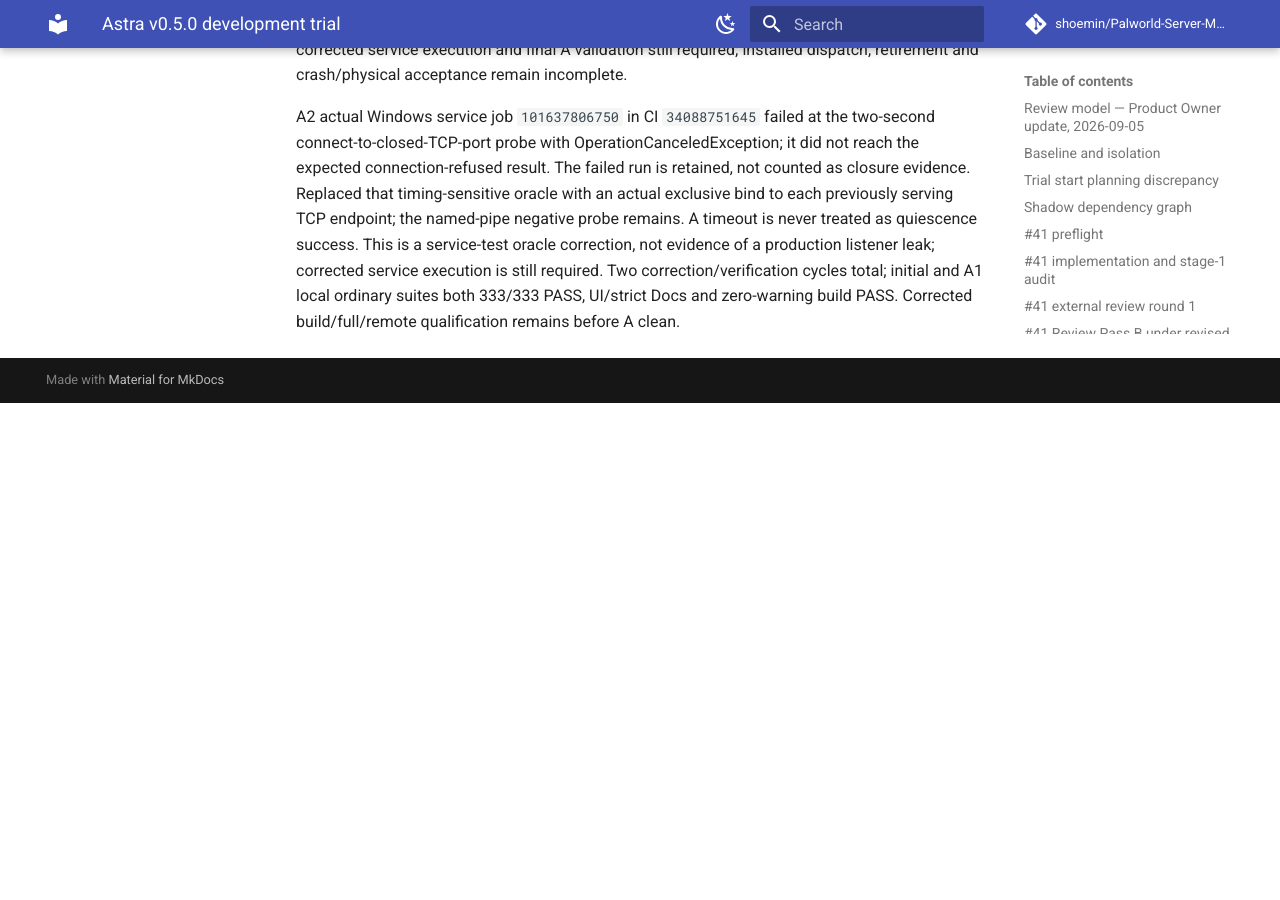
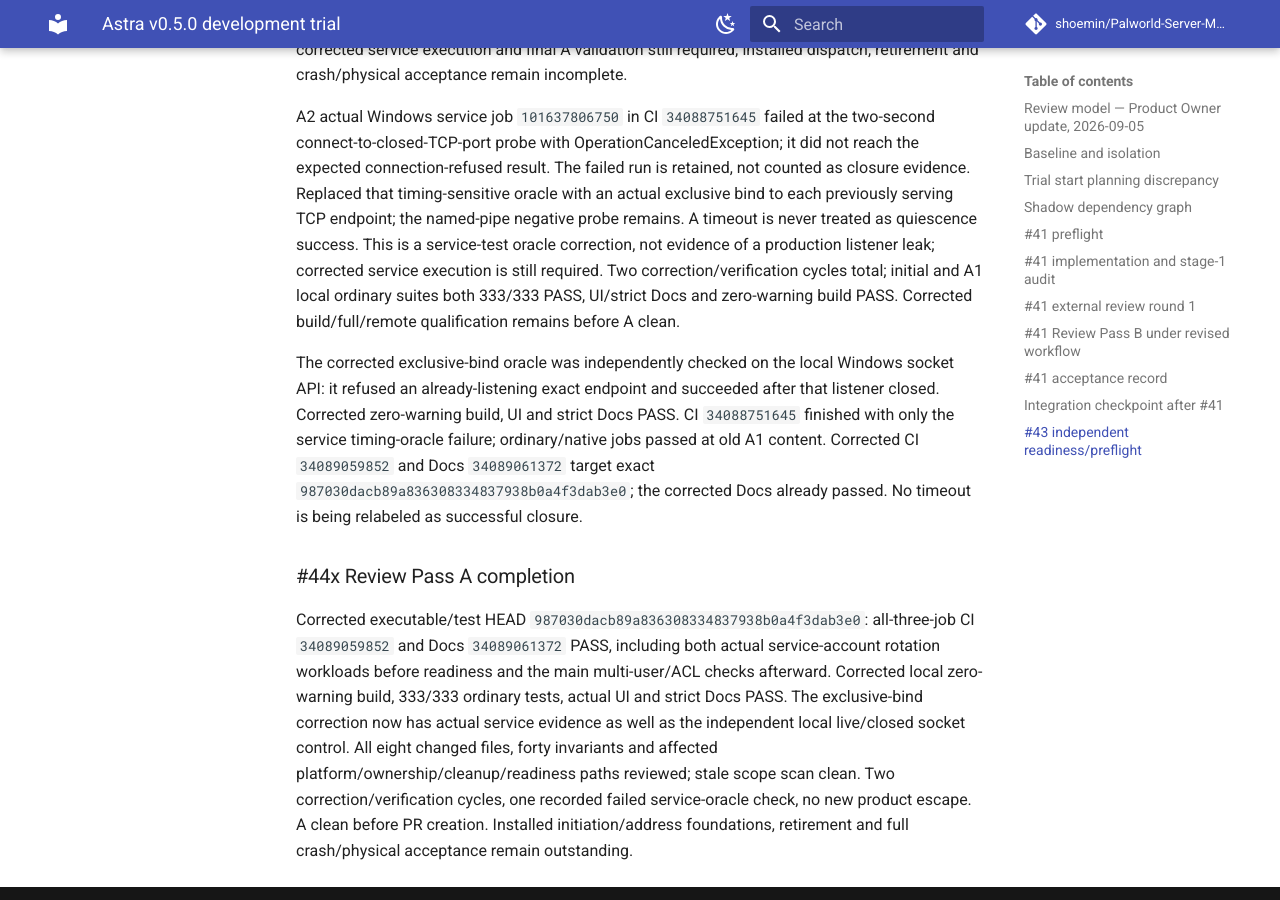
Before and after one commit to shoemin/Palworld-Server-Manager, an MkDocs documentation site: the page built from docs/experiments/astra-v0.5.0-trial.md, in a window 1280 px wide and 900 px high, scrolled down 210827 px. Built offline with MkDocs 1.6.1 and Material for MkDocs 9.7.7, drawn with Linux system fonts in a browser that asks for light colours; comment, search, counter and statistics services are not loaded; before the commit the page ends 211230 px from its top, so only the background shows below that; part of the change alters nothing that is shown.

Commit message:
docs: qualify Windows transition composition and complete review A

```diff
--- a/docs/experiments/astra-v0.5.0-trial.md
+++ b/docs/experiments/astra-v0.5.0-trial.md
@@ -2269,3 +2269,11 @@ A1 also copied address bytes/IPv6 scope as well as the endpoint port so later ca
 
 
 A2 actual Windows service job `101637806750` in CI `34088751645` failed at the two-second connect-to-closed-TCP-port probe with OperationCanceledException; it did not reach the expected connection-refused result. The failed run is retained, not counted as closure evidence. Replaced that timing-sensitive oracle with an actual exclusive bind to each previously serving TCP endpoint; the named-pipe negative probe remains. A timeout is never treated as quiescence success. This is a service-test oracle correction, not evidence of a production listener leak; corrected service execution is still required. Two correction/verification cycles total; initial and A1 local ordinary suites both 333/333 PASS, UI/strict Docs and zero-warning build PASS. Corrected build/full/remote qualification remains before A clean.
+
+
+The corrected exclusive-bind oracle was independently checked on the local Windows socket API: it refused an already-listening exact endpoint and succeeded after that listener closed. Corrected zero-warning build, UI and strict Docs PASS. CI `34088751645` finished with only the service timing-oracle failure; ordinary/native jobs passed at old A1 content. Corrected CI `34089059852` and Docs `34089061372` target exact `987030dacb89a836308334837938b0a4f3dab3e0`; the corrected Docs already passed. No timeout is being relabeled as successful closure.
+
+
+### #44x Review Pass A completion
+
+Corrected executable/test HEAD `987030dacb89a836308334837938b0a4f3dab3e0`: all-three-job CI `34089059852` and Docs `34089061372` PASS, including both actual service-account rotation workloads before readiness and the main multi-user/ACL checks afterward. Corrected local zero-warning build, 333/333 ordinary tests, actual UI and strict Docs PASS. The exclusive-bind correction now has actual service evidence as well as the independent local live/closed socket control. All eight changed files, forty invariants and affected platform/ownership/cleanup/readiness paths reviewed; stale scope scan clean. Two correction/verification cycles, one recorded failed service-oracle check, no new product escape. A clean before PR creation. Installed initiation/address foundations, retirement and full crash/physical acceptance remain outstanding.
```
